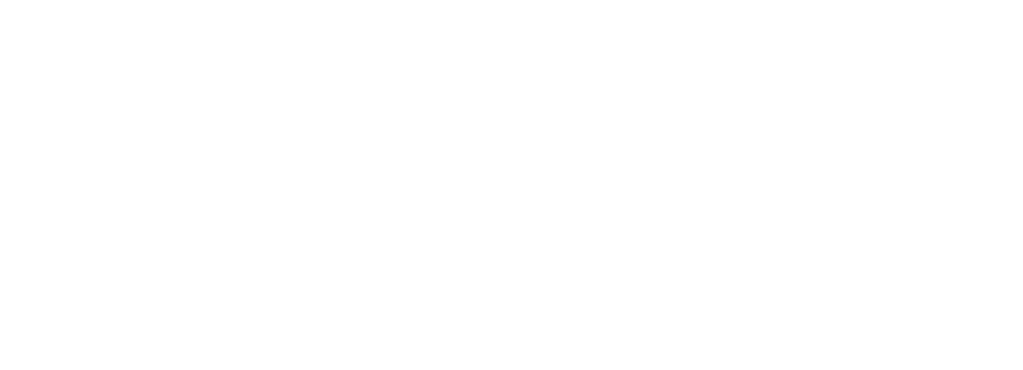
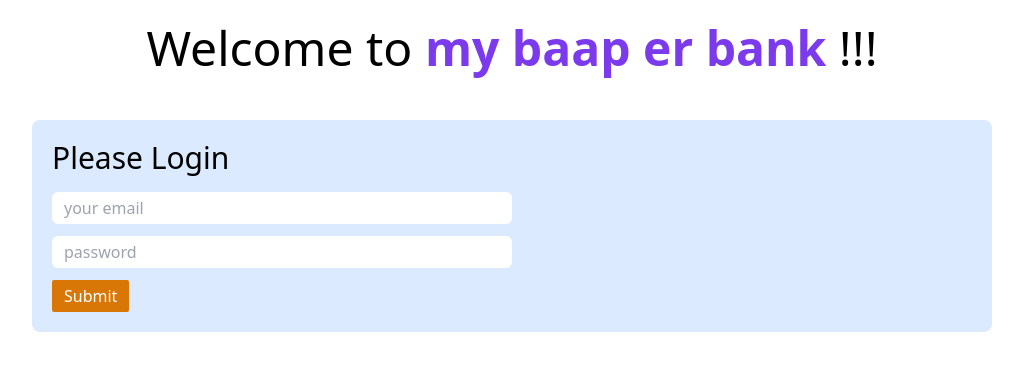
Before and after one commit to Bakhtiar2000/baap-er-bank, a plain HTML site: page index.html in a window 1280 px wide. Shown: the whole page, without its empty margins (128-1151 px from the left). Drawn offline with nearby package versions, Linux system fonts and the light colour scheme.

Commit message:
First page added

```diff
--- a/index.html
+++ b/index.html
@@ -4,9 +4,27 @@
     <meta charset="UTF-8">
     <meta http-equiv="X-UA-Compatible" content="IE=edge">
     <meta name="viewport" content="width=device-width, initial-scale=1.0">
-    <title>Document</title>
+    <title>Baap er Bank</title>
+    <script src="https://cdn.tailwindcss.com"></script>
+
 </head>
 <body>
+    <header>
+        <h1 class="text-5xl text-center mt-6">Welcome to <span class="font-semibold text-violet-600">my baap er bank</span> !!!</h1>
+    </header>
+
+    <main>
+        <section class=" w-3/4 mx-auto mt-12 p-5 bg-blue-100 rounded-lg">
+            <h3 class="text-3xl mb-4 font-medium">Please Login</h3>
+            <div>
+                <input class="mb-3 px-3 py-1 w-1/2 rounded-md" type="email" name="" id="" placeholder="your email"> <br>
+                <input class="px-3 py-1 w-1/2 rounded-md" type="password" name="" id="" placeholder="password"> <br>
+                <button class="bg-amber-600 px-3 py-1 text-white rounded-sm mt-3 hover:bg-amber-500" type="submit">Submit</button>
+            </div>
+        </section>
+    </main>
+
+
 
 </body>
 </html>
--- /dev/null
+++ b/tailwind.config.js
@@ -0,0 +1,8 @@
+/** @type {import('tailwindcss').Config} */
+module.exports = {
+  content: [],
+  theme: {
+    extend: {},
+  },
+  plugins: [],
+}
```
